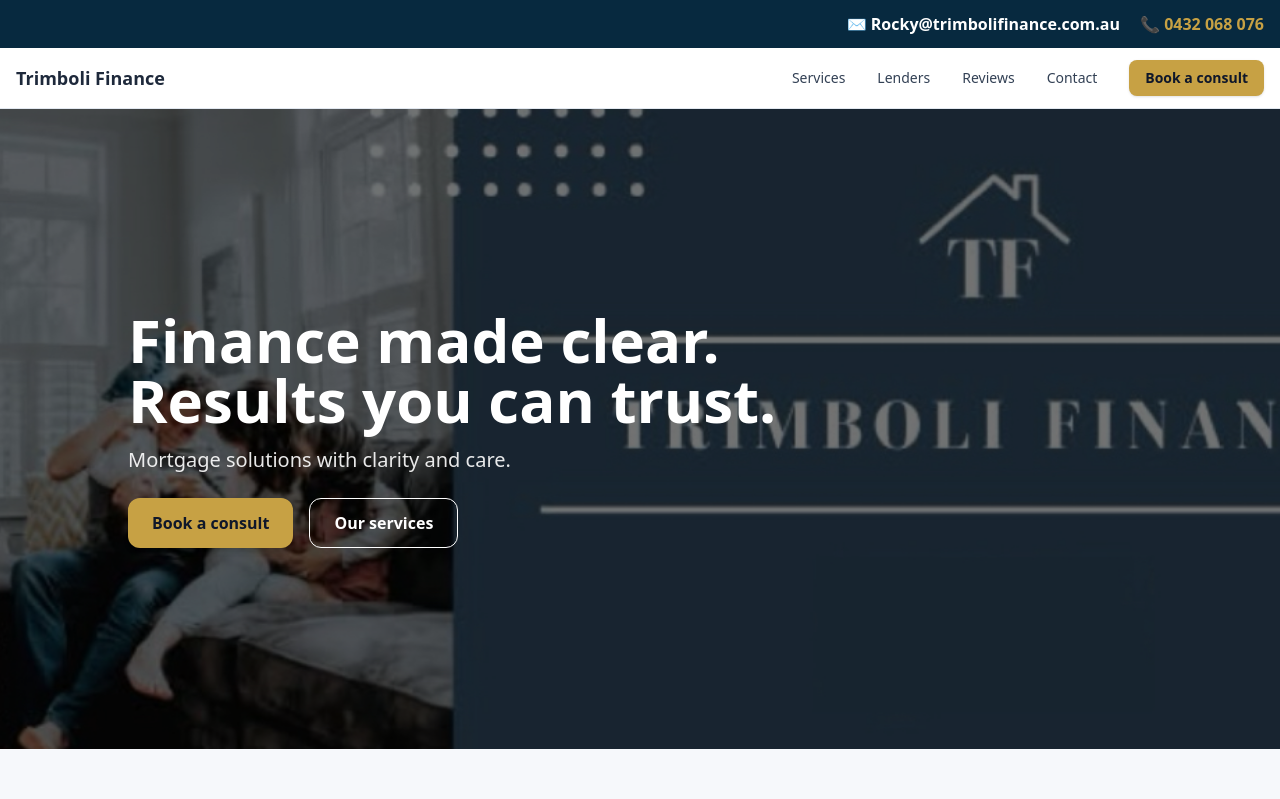
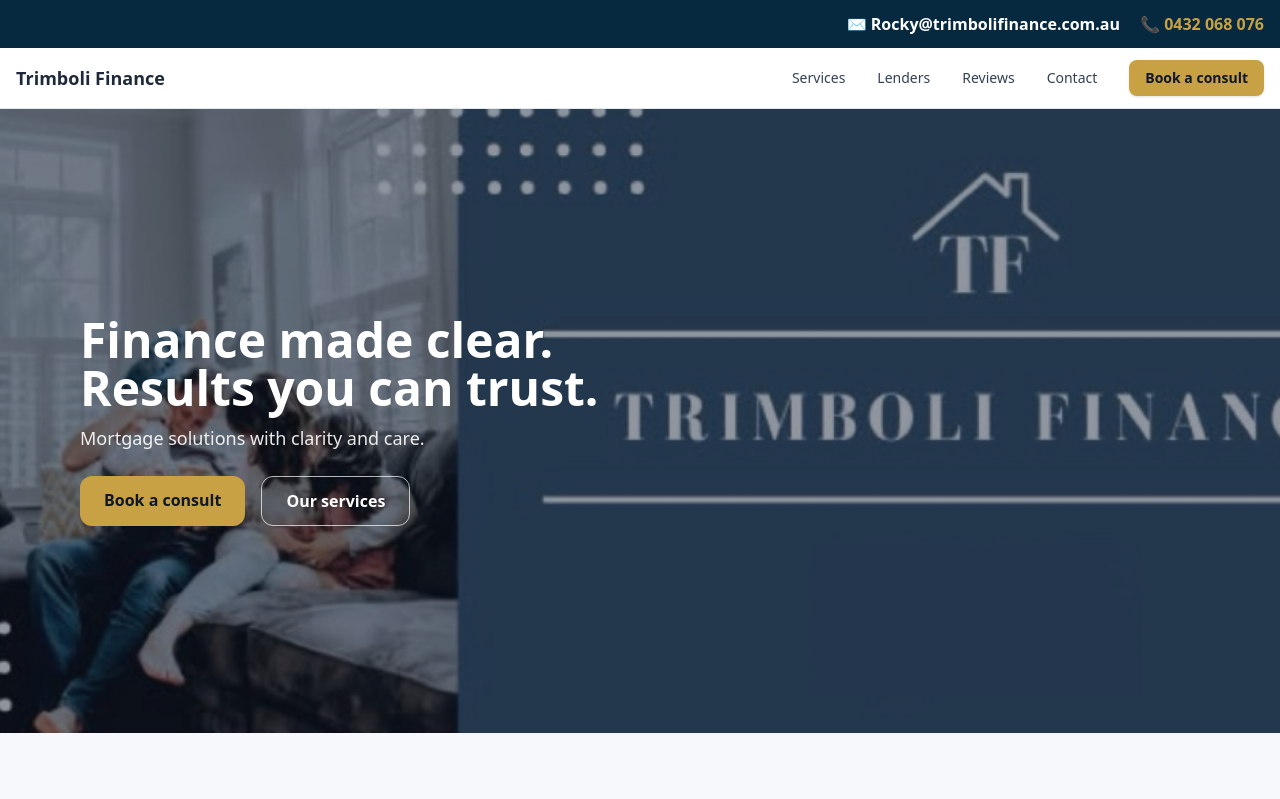
Before and after one commit to gianninatcassar-hash/trimboli-finance, a React (Vite) app: page / in a window 1280 px wide. Shown: the top 799 px of the page. Built offline with nearby package versions, Linux system fonts and the light colour scheme.

Commit message:
Update App.jsx

```diff
--- a/src/App.jsx
+++ b/src/App.jsx
@@ -134,7 +134,7 @@
             href={`mailto:${BRAND.email}?subject=${encodeURIComponent(
               "New consult request - website"
             )}&body=${encodeURIComponent(
-              "Hi Trimboli Finance,\n\nName:\nPhone:\nNature of enquiry:\nBest time to contact:\n\nThanks!"
+              "Hi Rocky,\n\nName:\nPhone:\nNature of enquiry:\nBest time to contact:\n\nThanks!"
             )}`}
             className="block rounded-lg px-4 py-2 text-center text-sm text-slate-900"
             style={{ backgroundColor: COLORS.gold }}
@@ -155,50 +155,58 @@
       <Topbar />
       <Nav />
 
-      {/* ---------- HERO (centered, overlay) ---------- */}
+    {/* ---------- HERO ---------- */}
 <section id="home" className="relative">
-        <div className="relative h-[72vh] md:h-[80vh] bg-[color:var(--navy)] overflow-hidden">
+  <div className="relative h-[72vh] md:h-[78vh]">
     {/* Banner image */}
     <img
-            src="/hero-banner.png?v=2"
-            alt=""
-            className="absolute inset-0 h-full w-full object-cover"
-            style={{ objectPosition: "center 50%" }}
+      src="/hero-banner.png"
+      alt="Trimboli Finance banner"
+      className="absolute inset-0 h-full w-full object-cover object-center"
     />
+
     {/* Dark overlay */}
-          <div className="absolute inset-0 bg-black/55" />
-          {/* Centered content */}
-          <div className="absolute inset-0 grid place-items-center px-4">
-            <div className="z-10 w-full max-w-5xl">
-              <h1 className="text-white font-extrabold leading-tight text-4xl md:text-6xl">
-                Finance made clear.
-                <span className="block">Results you can trust.</span>
+    <div className="absolute inset-0 bg-slate-900/45" />
+
+    {/* Content */}
+    <div className="relative z-10 mx-auto max-w-6xl h-full px-4 flex flex-col justify-center">
+      <h1 className="text-white font-extrabold text-4xl sm:text-5xl leading-tight max-w-3xl">
+        Finance made clear.<br className="hidden sm:block" />
+        Results you can trust.
       </h1>
 
-              <p className="mt-4 text-white/90 text-lg md:text-xl">
-                {BRAND.tagline}
+      <p className="mt-3 text-white/90 text-lg">
+        Mortgage solutions with clarity and care.
       </p>
 
       <div className="mt-6 flex flex-wrap gap-4">
         <a
-                  href={`mailto:${BRAND.email}?subject=${encodeURIComponent(
-                    "New consult request - website"
-                  )}&body=${encodeURIComponent(
-                    "Hi Trimboli Finance,\n\nName:\nPhone:\nNature of enquiry:\nBest time to contact:\n\nThanks!"
-                  )}`}
-                  className="inline-flex items-center rounded-xl px-6 py-3 font-semibold text-slate-900 shadow-md hover:shadow-lg transition"
-                  style={{ backgroundColor: COLORS.gold }}
+          href={
+            "mailto:Rocky@trimbolifinance.com.au" +
+            "?subject=" +
+            encodeURIComponent("New consult request - website") +
+            "&body=" +
+            encodeURIComponent(
+              "Hi Trimboli Finance,\r\n\r\n" +
+              "Name: \r\n" +
+              "Phone: \r\n" +
+              "Nature of enquiry: \r\n" +
+              "Best time to contact: \r\n\r\n" +
+              "Thanks!"
+            )
+          }
+          className="rounded-xl px-6 py-3 font-semibold text-slate-900"
+          style={{ backgroundColor: "#c7a144" }}
         >
           Book a consult
         </a>
 
         <a
           href="#services"
-                  className="inline-flex items-center rounded-xl px-6 py-3 font-semibold border border-white text-white hover:bg-white hover:text-slate-900 transition"
+          className="rounded-xl px-6 py-3 font-semibold text-white border border-white/70"
         >
           Our services
         </a>
-              </div>
       </div>
     </div>
   </div>
```
Lines whose indentation alone changed are shown as unchanged.
